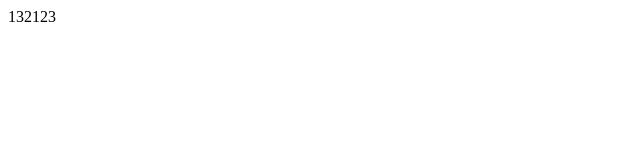
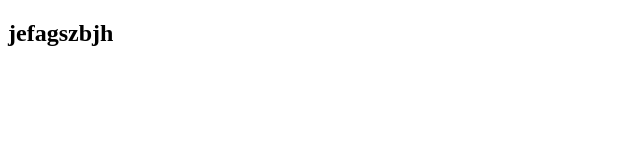
Before and after one commit to 2106A/myapp, a plain HTML site: page index.html in a window 1280 px wide. Shown: the whole page, without its empty margins (0-640 px from the left). Drawn offline with Linux system fonts and the light colour scheme.

Commit message:
修改了一下文件内容

```diff
--- a/index.html
+++ b/index.html
@@ -7,6 +7,6 @@
     <title>Document</title>
 </head>
 <body>
-    132123
+    <h2>jefagszbjh</h2>
 </body>
 </html>
```
